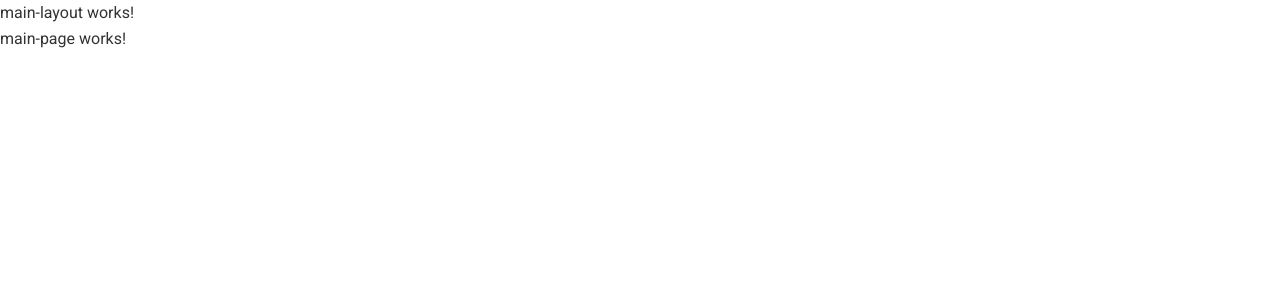
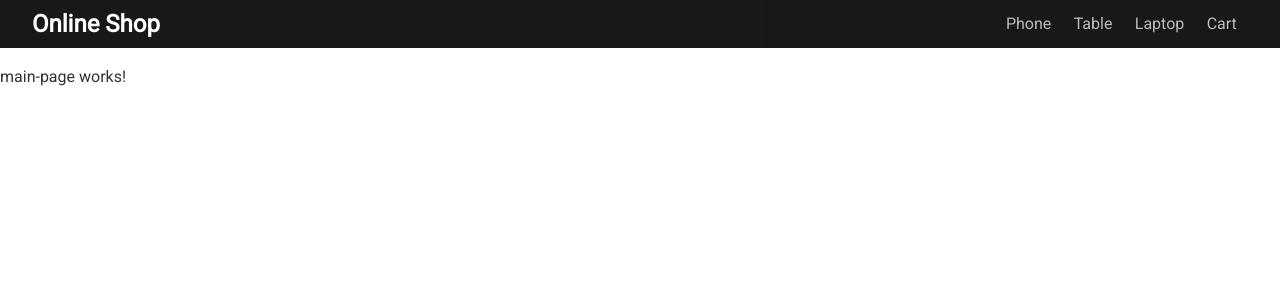
Before and after one commit to ufazak/shop, an Angular app: page / in a window 1280 px wide. Shown: the top 300 px of the page. Built offline with nearby package versions, Linux system fonts and the light colour scheme.

Commit message:
добавляем панель меню

```diff
--- a/src/app/shared/main-layout/main-layout.component.html
+++ b/src/app/shared/main-layout/main-layout.component.html
@@ -1,2 +1,10 @@
-<p>main-layout works!</p>
+<nav class="navbar bg-dark">
+  <h2>Online Shop</h2>
+  <ul>
+    <li routerLinkActive="active"><a href="#">Phone</a></li>
+    <li routerLinkActive="active"><a href="#">Table</a></li>
+    <li routerLinkActive="active"><a href="#">Laptop</a></li>
+    <li routerLinkActive="active"><a [routerLink]="['/cart']">Cart</a></li>
+  </ul>
+</nav>
 <router-outlet></router-outlet>
```
